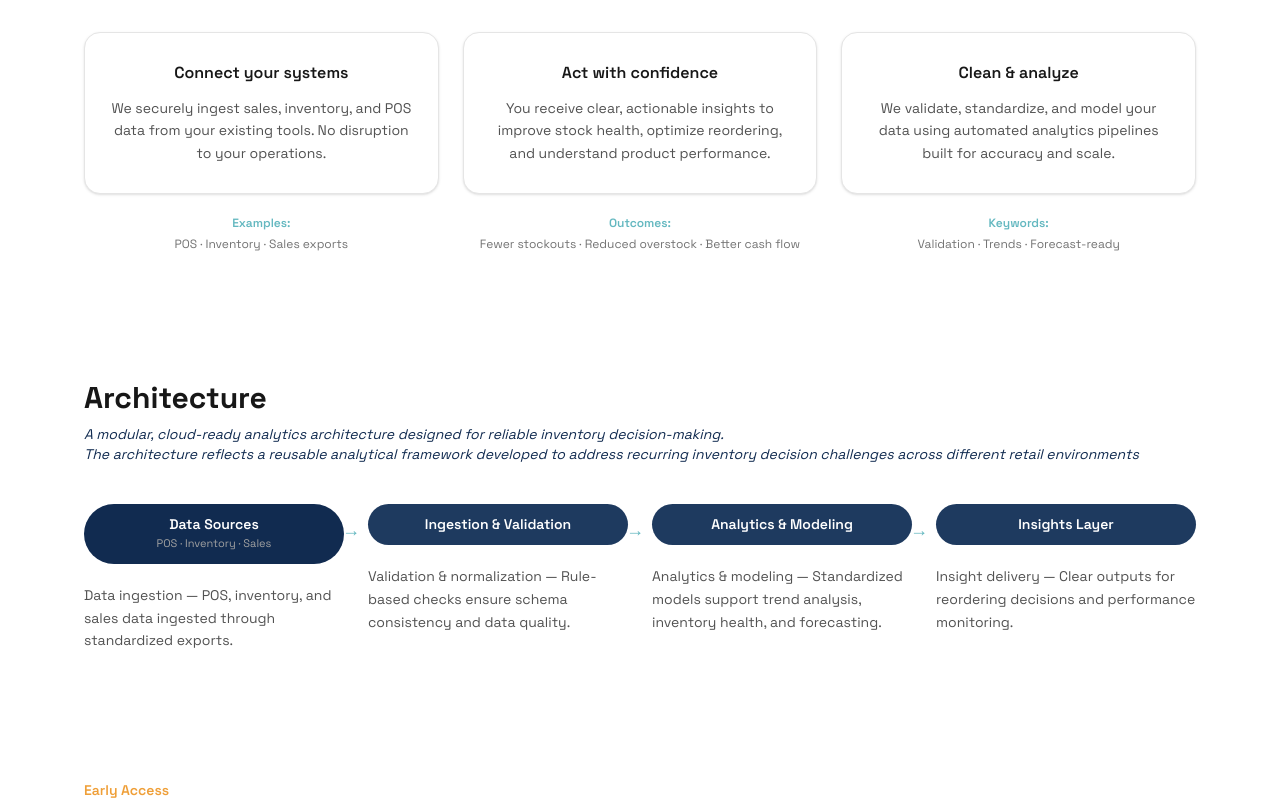
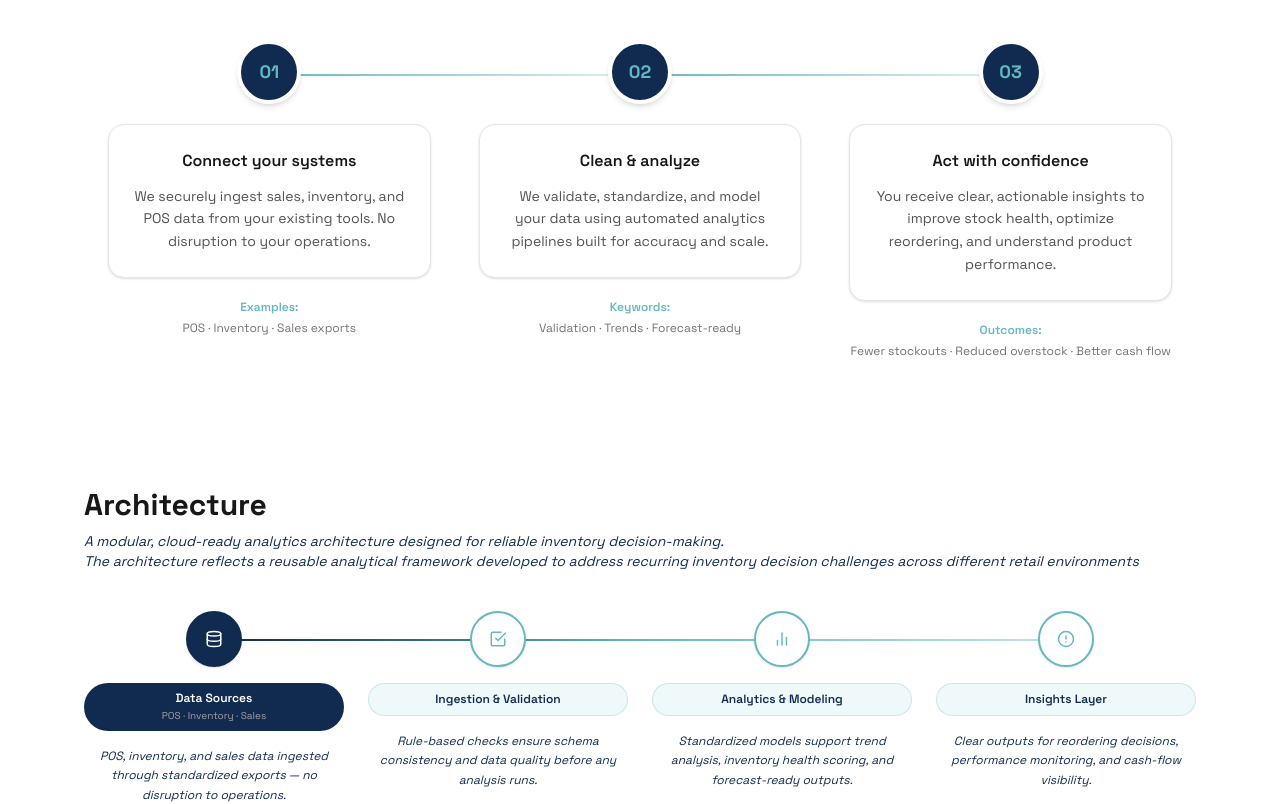
Before and after one commit to mccastanedap/clearpath-site, a Next.js app: page / in a window 1280 px wide. Shown: the part 1100-1904 px from the top of the page. Built offline with nearby package versions, Linux system fonts and the light colour scheme.

Commit message:
Improve How it works with step numbers and connectors, Architecture with visual flow diagram
Co-Authored-By: Claude Sonnet 4.6 <noreply@anthropic.com>

```diff
--- a/src/app/page.tsx
+++ b/src/app/page.tsx
@@ -135,36 +135,52 @@ export default function Home() {
             </p>
           </Reveal>
 
-          <div className="mt-10 grid gap-6 md:grid-cols-3">
+          <div className="mt-12 grid gap-0 md:grid-cols-3">
             {[
               {
+                step: "01",
                 title: "Connect your systems",
                 body: "We securely ingest sales, inventory, and POS data from your existing tools. No disruption to your operations.",
                 label: "Examples:",
                 sub: "POS · Inventory · Sales exports",
               },
               {
+                step: "02",
+                title: "Clean & analyze",
+                body: "We validate, standardize, and model your data using automated analytics pipelines built for accuracy and scale.",
+                label: "Keywords:",
+                sub: "Validation · Trends · Forecast-ready",
+              },
+              {
+                step: "03",
                 title: "Act with confidence",
                 body: "You receive clear, actionable insights to improve stock health, optimize reordering, and understand product performance.",
                 label: "Outcomes:",
                 sub: "Fewer stockouts · Reduced overstock · Better cash flow",
               },
-              {
-                title: "Clean & analyze",
-                body: "We validate, standardize, and model your data using automated analytics pipelines built for accuracy and scale.",
-                label: "Keywords:",
-                sub: "Validation · Trends · Forecast-ready",
-              },
-            ].map((card, i) => (
-              <Reveal key={card.title} delay={i * 0.08}>
-                <div className="flex flex-col">
-                  <div className="rounded-2xl border border-neutral-200 bg-white px-6 py-7 text-center shadow-sm flex-1">
+            ].map((card, i, arr) => (
+              <Reveal key={card.step} delay={i * 0.08}>
+                <div className="relative flex flex-col">
+                  {/* Connector line between steps */}
+                  {i < arr.length - 1 && (
+                    <div className="hidden md:block absolute top-[2.15rem] left-1/2 w-full h-[2px] bg-gradient-to-r from-[#64b8c0] to-[#64b8c0]/20 z-0" />
+                  )}
+
+                  <div className="relative z-10 flex flex-col items-center text-center px-6">
+                    {/* Step circle */}
+                    <div className="w-16 h-16 rounded-full bg-[#112b50] border-4 border-white shadow-md flex items-center justify-center mb-5">
+                      <span className="text-lg font-bold text-[#64b8c0]">{card.step}</span>
+                    </div>
+
+                    <div className="rounded-2xl border border-neutral-200 bg-white px-6 py-6 shadow-sm w-full">
                       <h3 className="text-base font-semibold text-neutral-900">{card.title}</h3>
                       <p className="mt-3 text-sm leading-relaxed text-neutral-600">{card.body}</p>
                     </div>
-                  <div className="mt-4 text-center">
+
+                    <div className="mt-4">
                       <span className="text-xs font-semibold text-[#64b8c0]">{card.label}</span>
                       <p className="mt-0.5 text-xs text-neutral-500">{card.sub}</p>
+                    </div>
                   </div>
                 </div>
               </Reveal>
@@ -187,45 +203,73 @@ export default function Home() {
             </p>
           </Reveal>
 
-          {/* Pills + descriptions: cada columna tiene su pill encima y su texto abajo */}
           <Reveal delay={0.1}>
-            <div className="mt-10 grid md:grid-cols-4 gap-6">
+            {/* Flow diagram */}
+            <div className="mt-10 relative">
+              {/* Horizontal connector line (desktop) */}
+              <div className="hidden md:block absolute top-[28px] left-[12.5%] right-[12.5%] h-[2px] bg-gradient-to-r from-[#112b50] via-[#64b8c0] to-[#64b8c0]/40" />
+
+              <div className="grid md:grid-cols-4 gap-6">
                 {[
                   {
                     label: "Data Sources",
                     sub: "POS · Inventory · Sales",
-                  desc: "Data ingestion — POS, inventory, and sales data ingested through standardized exports.",
+                    icon: (
+                      <svg width="18" height="18" viewBox="0 0 24 24" fill="none" stroke="currentColor" strokeWidth="2" strokeLinecap="round" strokeLinejoin="round">
+                        <ellipse cx="12" cy="5" rx="9" ry="3"/><path d="M3 5v14c0 1.66 4.03 3 9 3s9-1.34 9-3V5"/>
+                        <path d="M3 12c0 1.66 4.03 3 9 3s9-1.34 9-3"/>
+                      </svg>
+                    ),
+                    desc: "POS, inventory, and sales data ingested through standardized exports — no disruption to operations.",
                   },
                   {
                     label: "Ingestion & Validation",
                     sub: "",
-                  desc: "Validation & normalization — Rule-based checks ensure schema consistency and data quality.",
+                    icon: (
+                      <svg width="18" height="18" viewBox="0 0 24 24" fill="none" stroke="currentColor" strokeWidth="2" strokeLinecap="round" strokeLinejoin="round">
+                        <polyline points="9 11 12 14 22 4"/><path d="M21 12v7a2 2 0 0 1-2 2H5a2 2 0 0 1-2-2V5a2 2 0 0 1 2-2h11"/>
+                      </svg>
+                    ),
+                    desc: "Rule-based checks ensure schema consistency and data quality before any analysis runs.",
                   },
                   {
                     label: "Analytics & Modeling",
                     sub: "",
-                  desc: "Analytics & modeling — Standardized models support trend analysis, inventory health, and forecasting.",
+                    icon: (
+                      <svg width="18" height="18" viewBox="0 0 24 24" fill="none" stroke="currentColor" strokeWidth="2" strokeLinecap="round" strokeLinejoin="round">
+                        <line x1="18" y1="20" x2="18" y2="10"/><line x1="12" y1="20" x2="12" y2="4"/>
+                        <line x1="6" y1="20" x2="6" y2="14"/>
+                      </svg>
+                    ),
+                    desc: "Standardized models support trend analysis, inventory health scoring, and forecast-ready outputs.",
                   },
                   {
                     label: "Insights Layer",
                     sub: "",
-                  desc: "Insight delivery — Clear outputs for reordering decisions and performance monitoring.",
+                    icon: (
+                      <svg width="18" height="18" viewBox="0 0 24 24" fill="none" stroke="currentColor" strokeWidth="2" strokeLinecap="round" strokeLinejoin="round">
+                        <circle cx="12" cy="12" r="10"/><line x1="12" y1="8" x2="12" y2="12"/>
+                        <line x1="12" y1="16" x2="12.01" y2="16"/>
+                      </svg>
+                    ),
+                    desc: "Clear outputs for reordering decisions, performance monitoring, and cash-flow visibility.",
                   },
-              ].map((item, i, arr) => (
-                <div key={item.label} className="relative flex flex-col">
-                  {/* Pill */}
-                  <div className={`rounded-full px-5 py-3 text-center ${i === 0 ? "bg-[#112b50]" : "bg-[#1e3a5f]"}`}>
-                    <div className="text-sm font-semibold text-white leading-tight">{item.label}</div>
-                    {item.sub && <div className="mt-0.5 text-[11px] text-neutral-400">{item.sub}</div>}
+                ].map((item, i) => (
+                  <div key={item.label} className="relative flex flex-col items-center text-center">
+                    {/* Node circle */}
+                    <div className={`relative z-10 w-14 h-14 rounded-full flex items-center justify-center mb-4 border-2 shadow-sm ${i === 0 ? "bg-[#112b50] border-[#112b50] text-white" : "bg-white border-[#64b8c0] text-[#64b8c0]"}`}>
+                      {item.icon}
                     </div>
-                  {/* Arrow between pills (desktop) */}
-                  {i < arr.length - 1 && (
-                    <span className="hidden md:block absolute -right-4 top-3 text-[#64b8c0] text-lg select-none">→</span>
-                  )}
+                    {/* Label pill */}
+                    <div className={`rounded-full px-4 py-2 text-center w-full ${i === 0 ? "bg-[#112b50]" : "bg-[#f0f9fa] border border-[#64b8c0]/30"}`}>
+                      <div className={`text-xs font-semibold leading-tight ${i === 0 ? "text-white" : "text-[#112b50]"}`}>{item.label}</div>
+                      {item.sub && <div className="mt-0.5 text-[10px] text-neutral-400">{item.sub}</div>}
+                    </div>
                     {/* Description */}
-                  <p className="mt-5 text-sm leading-relaxed text-neutral-600">{item.desc}</p>
+                    <p className="mt-4 text-xs leading-relaxed text-[#112b50] italic">{item.desc}</p>
                   </div>
                 ))}
+              </div>
             </div>
           </Reveal>
         </div>
```
Lines whose indentation alone changed are shown as unchanged.
